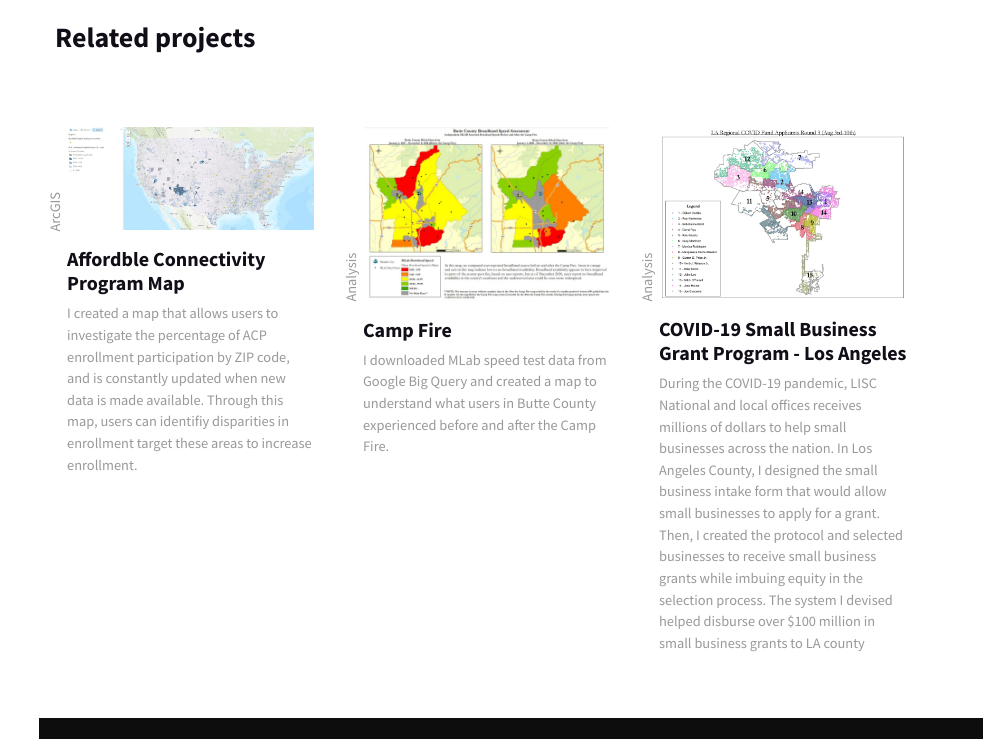
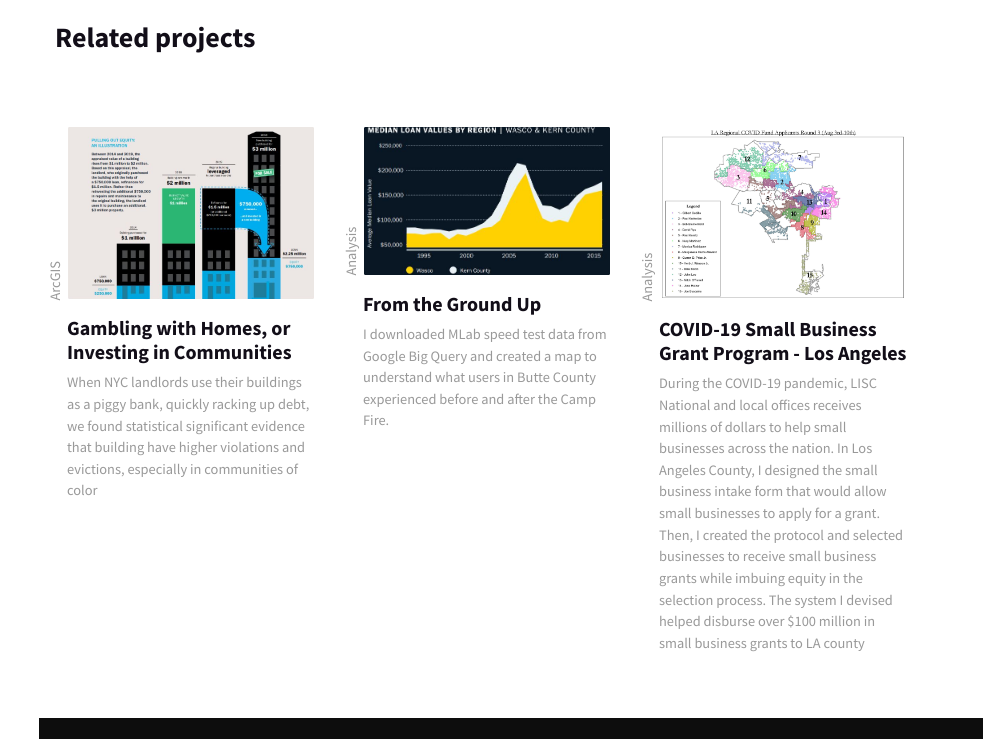
Before and after one commit to Sanderson10453/portfolio.github.io, a plain HTML site: page detail_DSRIP.html in a window 1280 px wide. Shown: the part 1201-1940 px from the top of the page, without its empty margins (273-1280 px from the left). Drawn offline with Linux system fonts and the light colour scheme; no server answers.

Commit message:
evening coding

```diff
--- a/detail_DSRIP.html
+++ b/detail_DSRIP.html
@@ -87,9 +87,9 @@
                       <div class="listing-item ps-0">
                           <div class="position-relative">
                               <ul class="list-inline listing-tags m-0">
-                                  <li class="list-inline-item"><a class="reset-anchor fw-normal text-gray text-sm" href="detail_ACP.html">ArcGIS</a></li>
-                              </ul><a class="reset-anchor d-block listing-img-holder" href="detail_ACP.html">
-                                  <img class="img-fluid rounded-lg" src="img\ACP_Map.JPG" alt="Affordable Connectivity Program Map" />
+                                  <li class="list-inline-item"><a class="reset-anchor fw-normal text-gray text-sm" href="detail_UNHP_Final.html">ArcGIS</a></li>
+                              </ul><a class="reset-anchor d-block listing-img-holder" href="detail_UNHP_Final.html">
+                                  <img class="img-fluid rounded-lg" src="img\UNHP_Image1.JPG" alt="UNHP Paper Cover" />
                                   <p class="mb-0 text-primary small d-flex align-items-center listing-btn">
                                       <span>Look inside</span>
                                       <svg class="svg-icon text-primary svg-icon-sm ms-1">
@@ -99,10 +99,10 @@
                               </a>
                           </div>
                           <div class="py-3">
-                              <a class="reset-anchor" href="detail_ACP.html">
-                                  <h2 class="h5 listing-item-heading">Affordble Connectivity Program Map</h2>
+                              <a class="reset-anchor" href="detail_UNHP_Final.html">
+                                  <h2 class="h5 listing-item-heading">Gambling with Homes, or Investing in Communities</h2>
                               </a>
-                              <p class="text-sm mb-0 listing-item-description">I created a map that allows users to investigate the percentage of ACP enrollment participation by ZIP code, and is constantly updated when new data is made available. Through this map, users can identifiy disparities in enrollment target these areas to increase enrollment.</p>
+                              <p class="text-sm mb-0 listing-item-description">When NYC landlords use their buildings as a piggy bank, quickly racking up debt, we found statistical significant evidence that building have higher violations and evictions, especially in communities of color</p>
                           </div>
                       </div>
                   </div>
@@ -110,9 +110,9 @@
                       <div class="listing-item ps-0">
                           <div class="position-relative">
                               <ul class="list-inline listing-tags m-0">
-                                  <li class="list-inline-item"><a class="reset-anchor fw-normal text-gray text-sm" href="detail_CampFire_Final.html">Analysis</a></li>
-                              </ul><a class="reset-anchor d-block listing-img-holder" href="detail_CampFire_Final.html">
-                                  <img class="img-fluid rounded-lg" src="img\CampFire.JPG" alt="Camp Fire" />
+                                  <li class="list-inline-item"><a class="reset-anchor fw-normal text-gray text-sm" href="detail_Coachella_Final.html">Analysis</a></li>
+                              </ul><a class="reset-anchor d-block listing-img-holder" href="detail_Coachella_Final.html">
+                                  <img class="img-fluid rounded-lg" src="img\Kern_Wasco_Image2.JPG" alt="From the Ground Up Cover" />
                                   <p class="mb-0 text-primary small d-flex align-items-center listing-btn">
                                       <span>Look inside</span>
                                       <svg class="svg-icon text-primary svg-icon-sm ms-1">
@@ -122,8 +122,8 @@
                               </a>
                           </div>
                           <div class="py-3">
-                              <a class="reset-anchor" href="detail_CampFire_Final.html">
-                                  <h2 class="h5 listing-item-heading">Camp Fire</h2>
+                              <a class="reset-anchor" href="detail_Coachella_Final.html">
+                                  <h2 class="h5 listing-item-heading">From the Ground Up</h2>
                               </a>
                               <p class="text-sm mb-0 listing-item-description">I downloaded MLab speed test data from Google Big Query and created a map to understand what users in Butte County experienced before and after the Camp Fire.</p>
                           </div>
```
